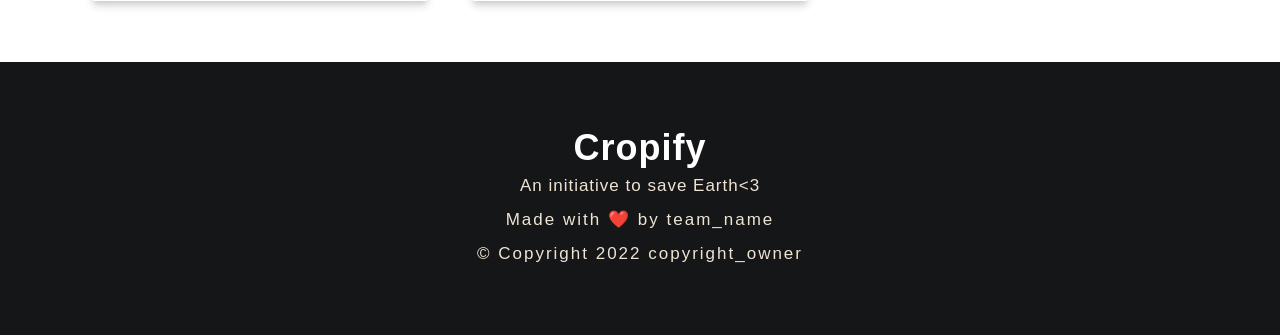
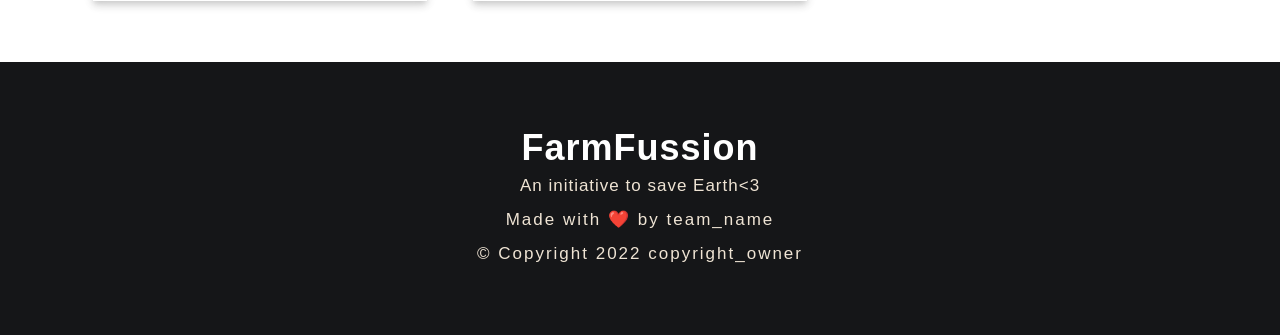
Before and after one commit to Shashwat79802/cropify2, a Flask app: page / in a window 1280 px wide. Shown: the part 1968-2303 px from the top of the page. Run offline with Flask 2, Linux system fonts and the light colour scheme; parts of the project's set-up code (start-up, migrations or seed data) failed here and were passed over; some libraries are stand-ins or nearby versions; some web fonts are replaced.

Commit message:
fix: name changed from Cropify to FarmFussion

```diff
--- a/Cropify/templates/index.html
+++ b/Cropify/templates/index.html
@@ -8,7 +8,7 @@
 				<div class="banner-top">
 						<div class="container">
 							<div class="w3layouts-banner-info text-center" style="padding-top:15%">
-								<h3 class="text-wh">Cropify</h3>
+								<h3 class="text-wh">FarmFussion</h3>
 								<h4 class="text-wh mx-auto my-4">Your farming assistant: ideate & implement your farm strategy with us!!</h4>
 								<br>
 								<h4 class="text-wh mx-auto my-4"><strong> Here are some questions we'll answer</strong></h4>
--- a/Cropify/templates/layout.html
+++ b/Cropify/templates/layout.html
@@ -235,7 +235,7 @@ Smartphone Compatible web template, free webdesigns for Nokia, Samsung, LG, Sony
 			<!-- logo -->
 			<h2 class="logo2 text-center">
 				<a href="{{ url_for('home') }}">
-					Cropify
+					FarmFussion
 				</a>
 			</h2>
 			<!-- //logo -->
--- a/Forum/forum/templates/layouts/auth/aside.html
+++ b/Forum/forum/templates/layouts/auth/aside.html
@@ -3,7 +3,7 @@
         <a href="{{ url_for("main.index") }}" class="title no-underline">
             <img src="{{ url_for("static", filename="images/logo1.png") }}" style="width: 100%; height: 55px" alt="">
         </a>
-        <span  class="subtitle">Start a conversation at <b>Cropify.</b></span>
+        <span  class="subtitle">Start a conversation at <b>FarmFussion.</b></span>
         <img src="{{ url_for("static", filename="images/coding.svg") }}" alt="">
     </div>
 </div>
--- a/Forum/forum/templates/main/index.html
+++ b/Forum/forum/templates/main/index.html
@@ -4,7 +4,7 @@
     {% include "layouts/partials/navbar.html" %}
 
     <div class="banner">
-        <h1 class="text-center">Cropify Forum.</h1>
+        <h1 class="text-center">FarmFussion Forum.</h1>
         <div class="container-fluid">
             <div class="row">
                 <div class="col-12 col-lg-6 mx-auto">
```
Also changed, not shown: Cropify/static/images/logo.png, Forum/forum/public/images/logo.png.
